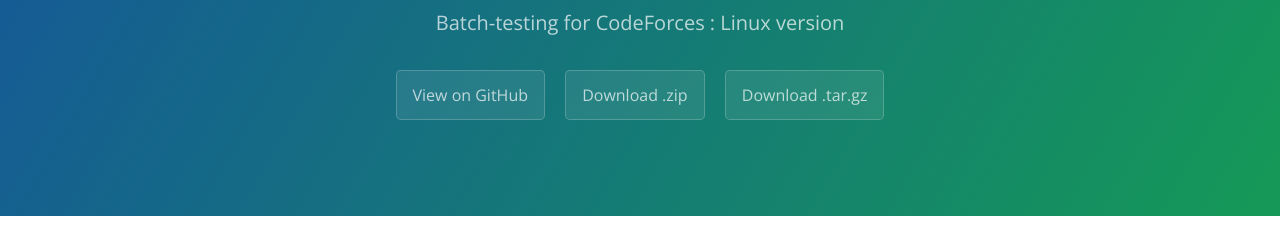
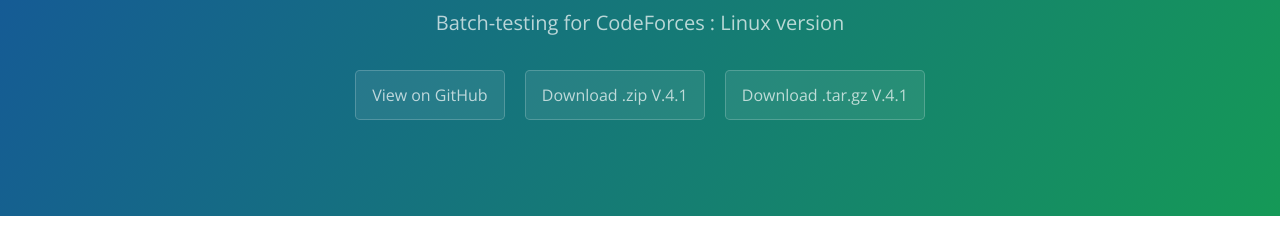
Before and after one commit to pakhandi-zz/Buggy---Linux, a plain HTML site: page index.html in a window 1280 px wide. Shown: the part 167-395 px from the top of the page. Drawn offline with nearby package versions, Linux system fonts and the light colour scheme.

Commit message:
Update download links

```diff
--- a/index.html
+++ b/index.html
@@ -14,8 +14,8 @@
       <h1 class="project-name">Buggy---linux</h1>
       <h2 class="project-tagline">Batch-testing for CodeForces : Linux version</h2>
       <a href="https://github.com/pakhandi/Buggy---Linux" class="btn">View on GitHub</a>
-      <a href="https://github.com/pakhandi/Buggy---Linux/zipball/master" class="btn">Download .zip</a>
-      <a href="https://github.com/pakhandi/Buggy---Linux/tarball/master" class="btn">Download .tar.gz</a>
+      <a href="https://github.com/pakhandi/Buggy---Linux/archive/V.4.1.zip" class="btn">Download .zip V.4.1</a>
+      <a href="https://github.com/pakhandi/Buggy---Linux/archive/V.4.1.tar.gz" class="btn">Download .tar.gz V.4.1</a>
     </section>
 
     <section class="main-content">
```
